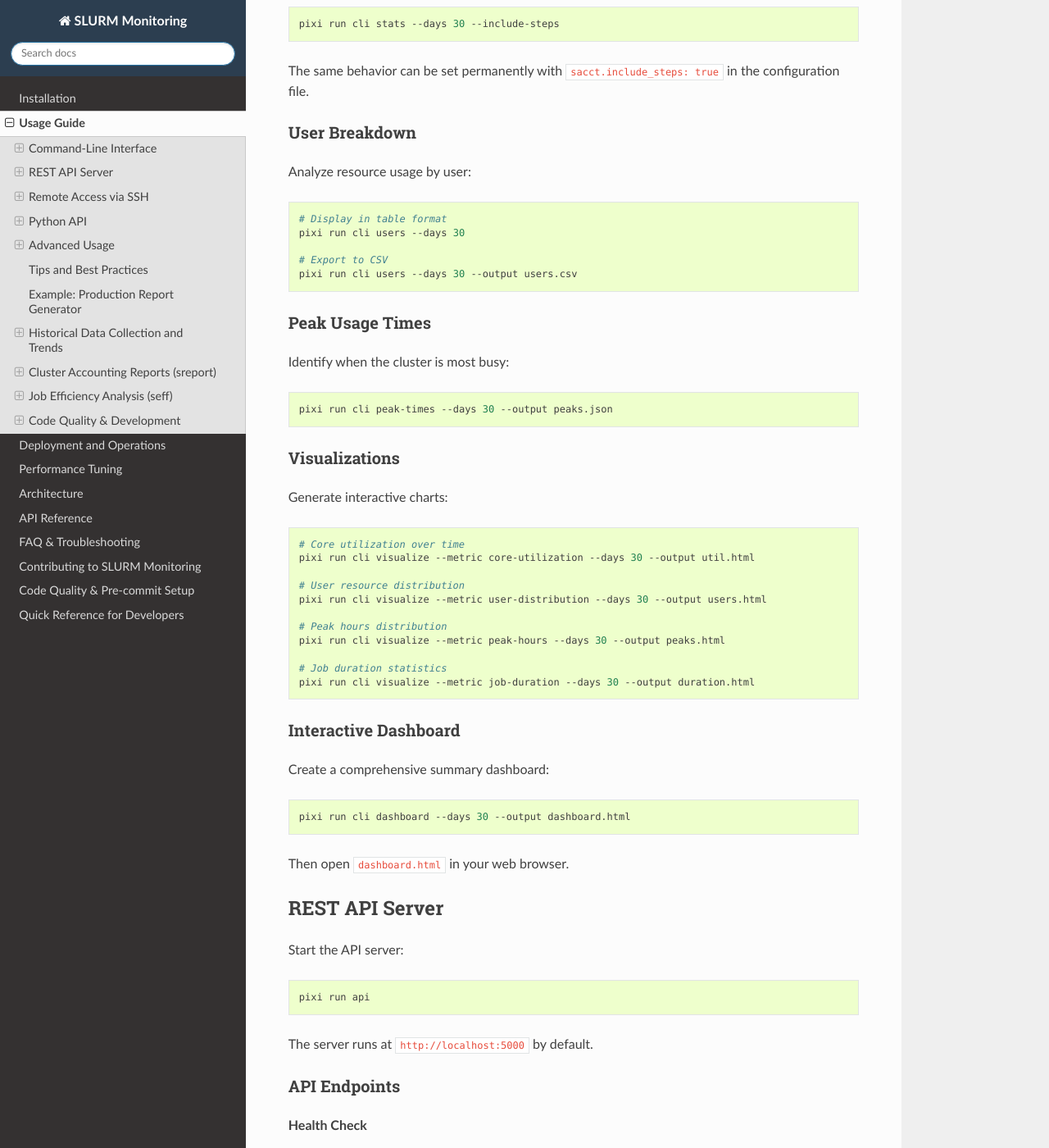
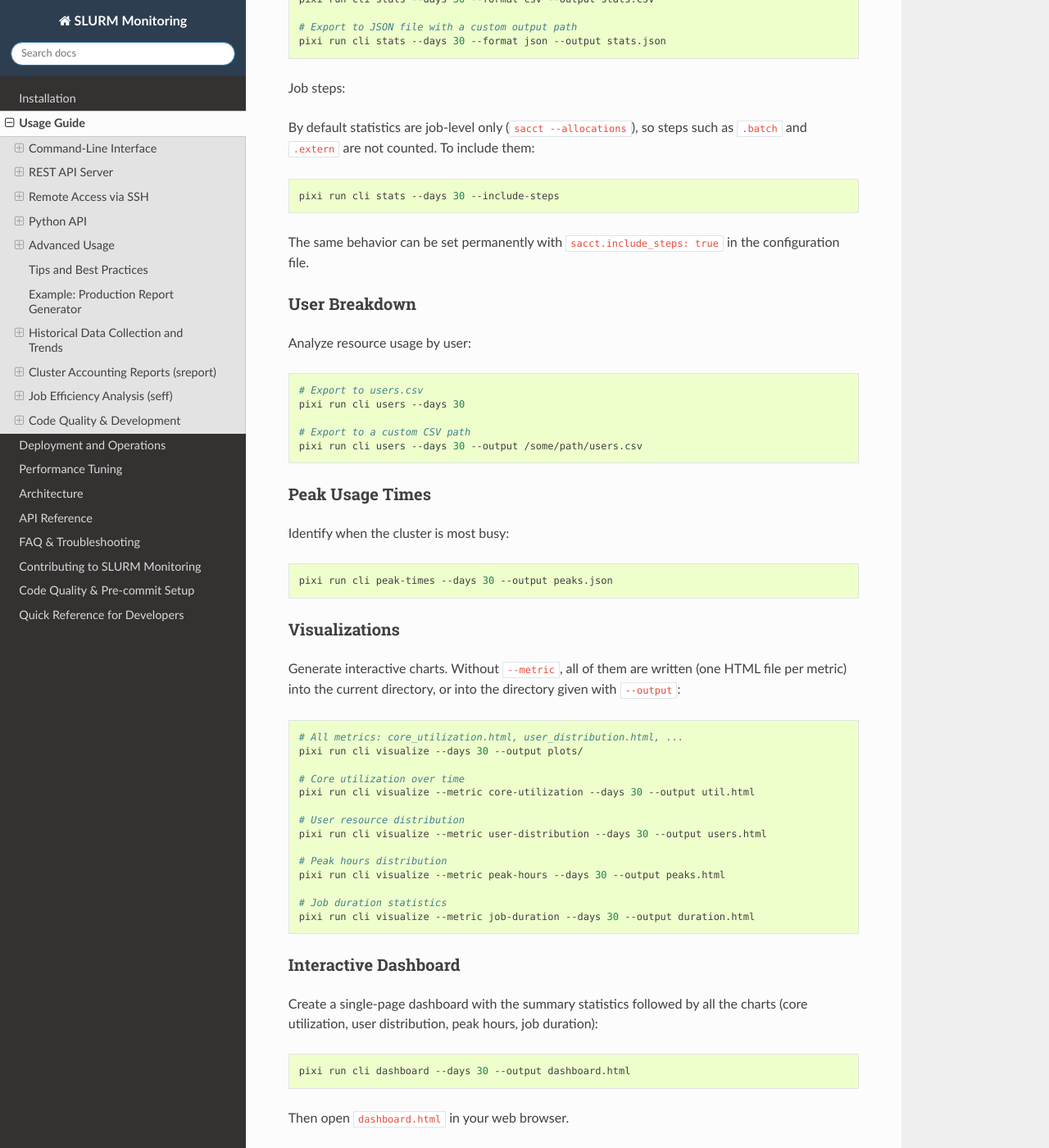
Before and after one commit to HealthyPear/slurm_monitor, a Sphinx documentation site: the page built from docs/usage.rst, in a window 1280 px wide and 1400 px high, scrolled down 959 px. Shown: the whole window at 82% size. Built offline with Sphinx 7.4.7 and the Read the Docs theme 3.1.0, drawn with Linux system fonts in a browser that asks for light colours; some of the changed text lies outside the part shown.

Commit message:
docs: general updates

```diff
--- a/docs/usage.rst
+++ b/docs/usage.rst
@@ -17,6 +17,16 @@ Getting Help
 Basic Statistics
 ^^^^^^^^^^^^^^^^
 
+.. note::
+
+    By default, the statistics commands, based on sacct, refer to your user.
+    To view statistics for all users, you need to add a config file (``~/.slurm_config.yaml``) with at least:
+
+    .. code-block:: yaml
+
+        sacct:
+            include_all_users: true
+
 Get overall cluster statistics for the last 30 days:
 
 .. code-block:: bash
@@ -27,16 +37,16 @@ Output formats:
 
 .. code-block:: bash
 
-    # Table format (default)
+    # Print as a human-readable table (default)
     pixi run cli stats --days 30
 
-    # JSON format
+    # Export to JSON format
     pixi run cli stats --days 30 --format json
 
-    # CSV format with file export
+    # Export to CSV format with a custom output path
     pixi run cli stats --days 30 --format csv --output stats.csv
 
-    # JSON file export
+    # Export to JSON file with a custom output path
     pixi run cli stats --days 30 --format json --output stats.json
 
 Job steps:
@@ -58,11 +68,11 @@ Analyze resource usage by user:
 
 .. code-block:: bash
 
-    # Display in table format
+    # Export to users.csv
     pixi run cli users --days 30
 
-    # Export to CSV
-    pixi run cli users --days 30 --output users.csv
+    # Export to a custom CSV path
+    pixi run cli users --days 30 --output /some/path/users.csv
 
 Peak Usage Times
 ^^^^^^^^^^^^^^^^
@@ -76,9 +86,14 @@ Identify when the cluster is most busy:
 Visualizations
 ^^^^^^^^^^^^^^
 
-Generate interactive charts:
+Generate interactive charts. Without ``--metric``, all of them are written
+(one HTML file per metric) into the current directory, or into the directory
+given with ``--output``:
 
 .. code-block:: bash
+
+    # All metrics: core_utilization.html, user_distribution.html, ...
+    pixi run cli visualize --days 30 --output plots/
 
     # Core utilization over time
     pixi run cli visualize --metric core-utilization --days 30 --output util.html
@@ -95,7 +110,8 @@ Generate interactive charts:
 Interactive Dashboard
 ^^^^^^^^^^^^^^^^^^^^^
 
-Create a comprehensive summary dashboard:
+Create a single-page dashboard with the summary statistics followed by all
+the charts (core utilization, user distribution, peak hours, job duration):
 
 .. code-block:: bash
 
```
Also changed, not shown: docs/installation.rst (+8 -1 lines).
